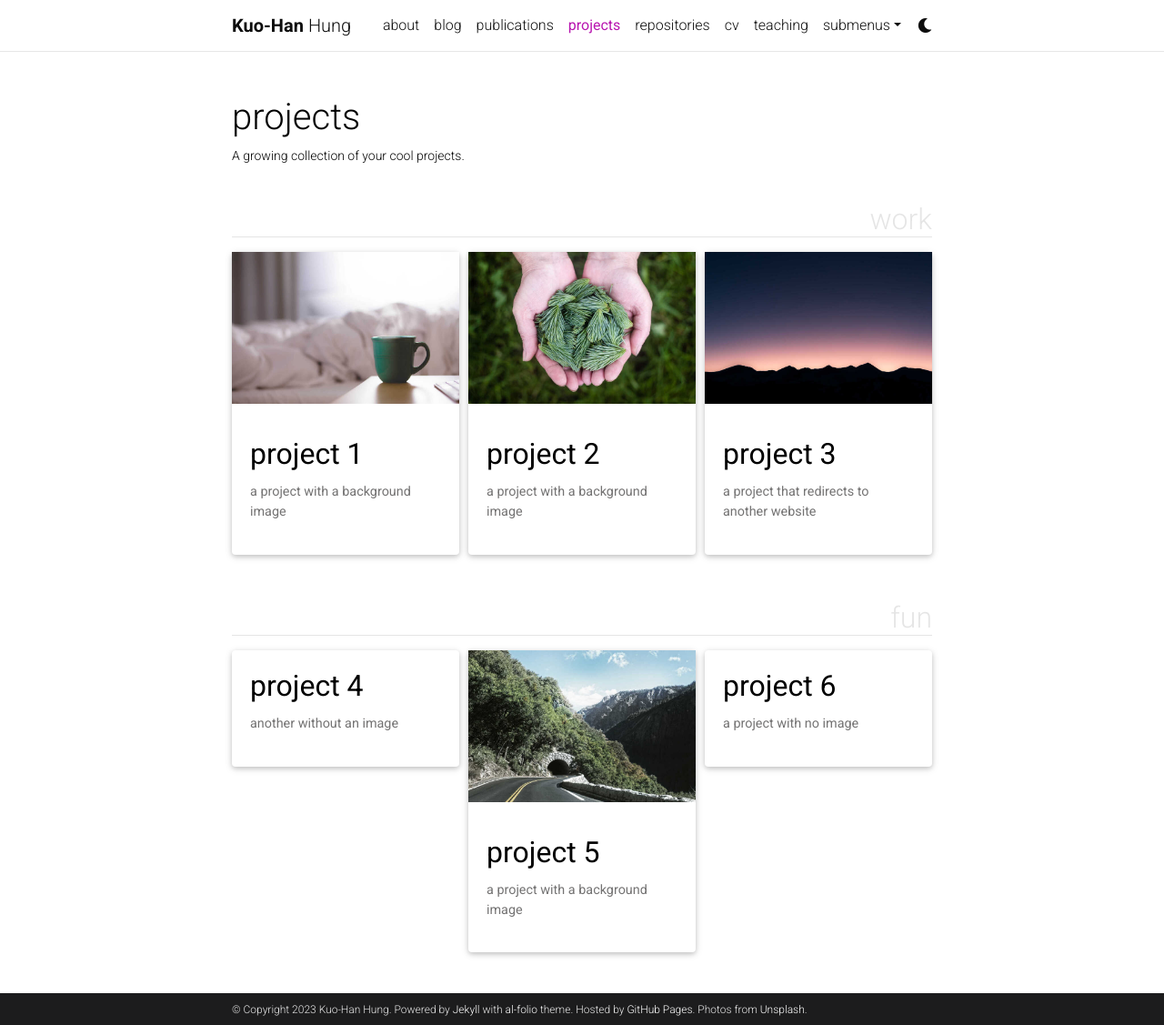
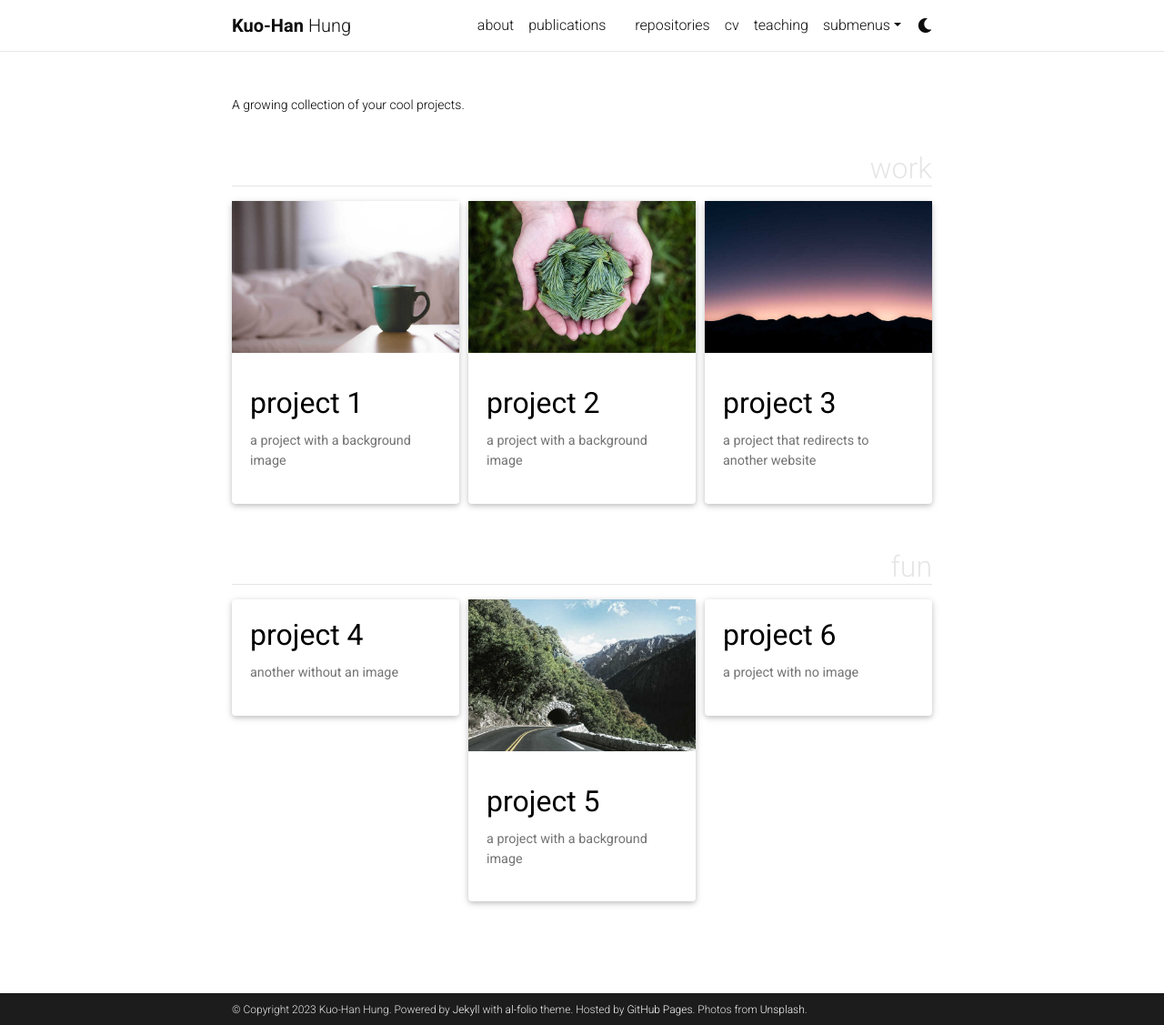
Before and after one commit to khhung906/khhung906.github.io, a Jekyll site: the page built from _pages/projects.md, in a window 1280 px wide and 1127 px high. Shown: the whole window at 91% size. Built offline with Jekyll 4.4.1, drawn with Linux system fonts in a browser that asks for light colours; full-size pictures stand in for the smaller copies a plugin makes; comment, search, counter and statistics services are not loaded; a style sheet for code colours, icons or effects is not loaded.

Commit message:
modify header

```diff
--- a/_config.yml
+++ b/_config.yml
@@ -115,7 +115,7 @@
 # -----------------------------------------------------------------------------
 
 blog_name: al-folio # blog_name will be displayed in your blog page
-blog_nav_title: blog # your blog must have a title for it to be displayed in the nav bar
+blog_nav_title:  # your blog must have a title for it to be displayed in the nav bar
 blog_description: a simple whitespace theme for academics
 permalink: /blog/:year/:title/
 
--- a/_pages/projects.md
+++ b/_pages/projects.md
@@ -1,6 +1,6 @@
 ---
 layout: page
-title: projects
+title:
 permalink: /projects/
 description: A growing collection of your cool projects.
 nav: true
```
